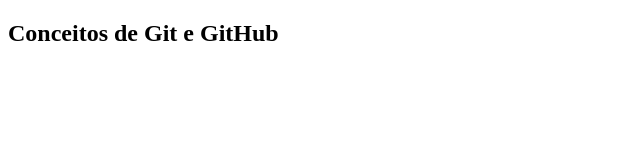
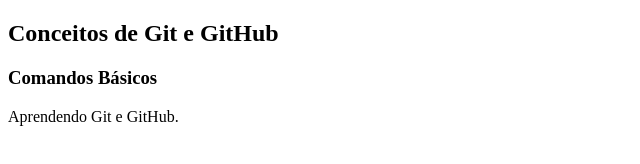
Before and after one commit to nataliaalmm/aula-git, a plain HTML site: page index.html in a window 1280 px wide. Shown: the whole page, without its empty margins (0-640 px from the left). Drawn offline with Linux system fonts and the light colour scheme.

Commit message:
novos ajustes

```diff
--- a/index.html
+++ b/index.html
@@ -7,5 +7,7 @@
 </head>
 <body>
     <h2>Conceitos de Git e GitHub</h2>
+    <h3>Comandos Básicos</h3>
+    <p>Aprendendo Git e GitHub.</p>
 </body>
 </html>
```
